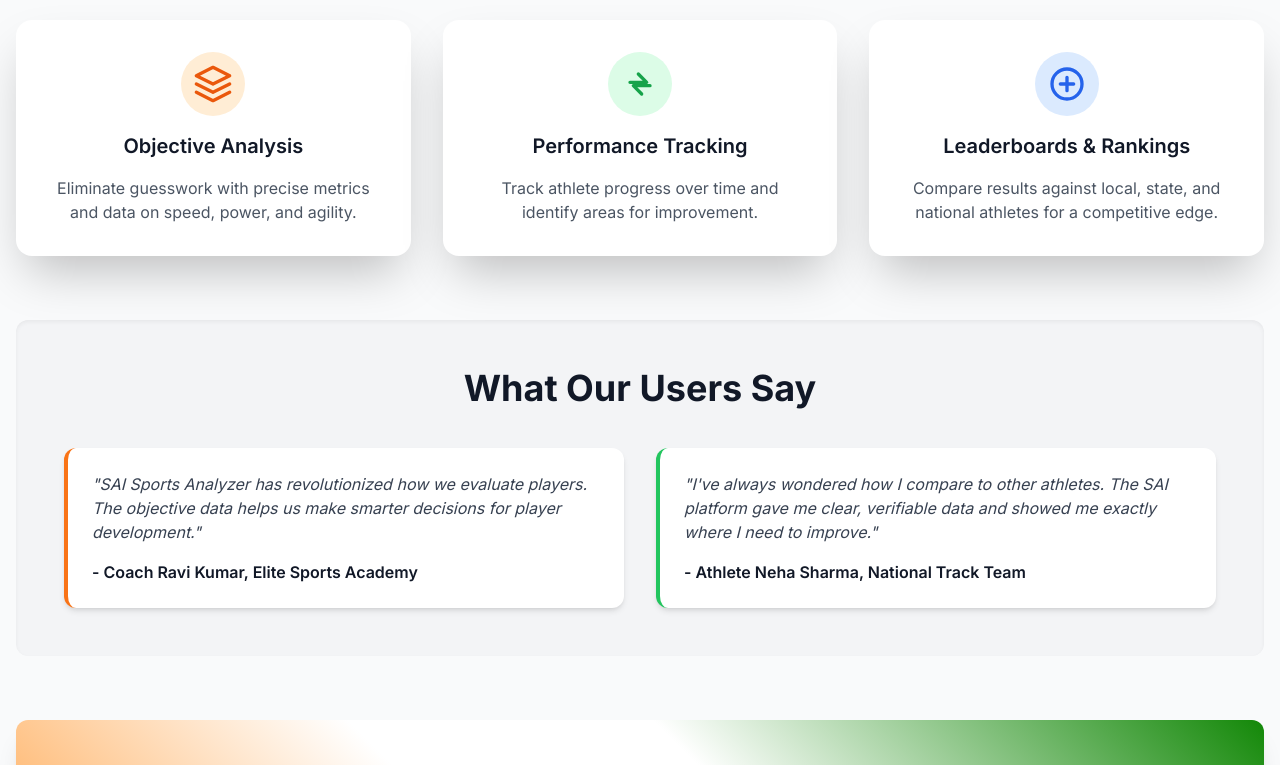
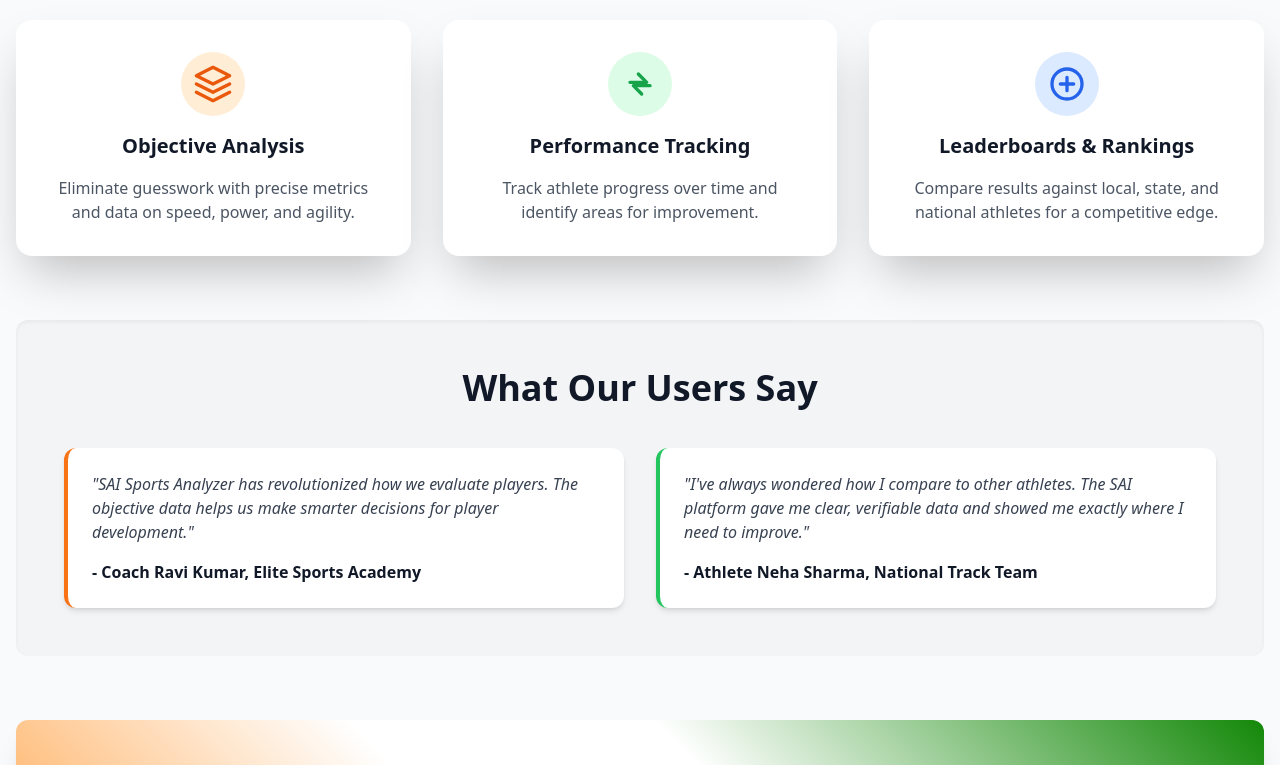
Before and after one commit to Tanishkalkal/2025-full-fitness-test-project, a plain HTML site: page index.html in a window 1280 px wide. Shown: the part 710-1475 px from the top of the page. Drawn offline with nearby package versions, Linux system fonts and the light colour scheme.

Commit message:
deleted body

```diff
--- a/index.html
+++ b/index.html
@@ -9,11 +9,7 @@
     <style>
         /* Custom font import for a cleaner look */
         @import url('https://fonts.googleapis.com/css2?family=Inter:wght@400;500;600;700&display=swap');
-        body {
-            font-family: 'Inter', sans-serif;
-            color: #333;
-            background: #f8f9fa;
-        }
+
 
         .modal-container {
             transition: opacity 0.3s ease-out;
```
